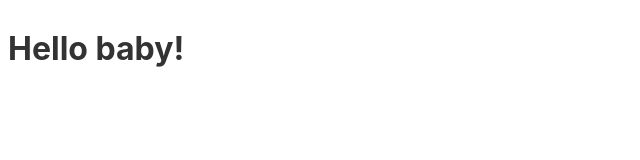
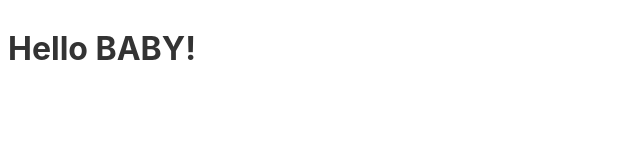
Before and after one commit to baby7305/svelte-tutorials, a Svelte app: page / in a window 1280 px wide. Shown: the top 160 px of the page, without its empty margins (0-640 px from the left). Built offline with nearby package versions, Linux system fonts and the light colour scheme.

Commit message:
变量大写

```diff
--- a/src/App.svelte
+++ b/src/App.svelte
@@ -2,4 +2,4 @@
 	let name = 'baby';
 </script>
 
-<h1>Hello {name}!</h1>
+<h1>Hello {name.toUpperCase()}!</h1>
```
